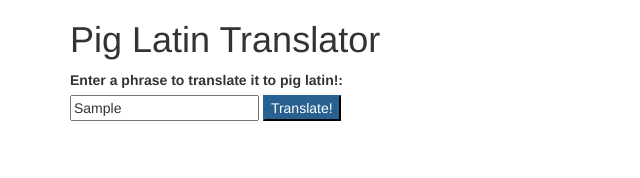
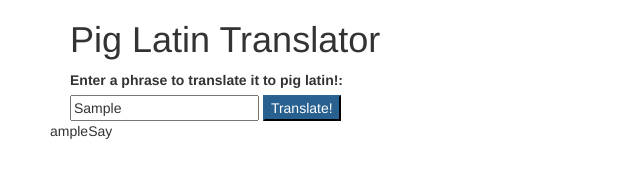
Before and after one commit to T8ter/PigLatin, a plain HTML site: page index.html in a window 1280 px wide. Both pictures are taken after typing "Sample" into the empty fields and a click on the button "Translate!". Shown: the full height of the page, 0-640 px from the left. Drawn offline with Linux system fonts and the light colour scheme.

Commit message:
add ability to translate single words to pig latin

```diff
--- a/css/styles.css
+++ b/css/styles.css
@@ -0,0 +1,3 @@
+p {
+  margin-left: 50px;
+}
--- a/index.html
+++ b/index.html
@@ -16,8 +16,8 @@
         <button type="submit" class="btn-primary" name="button">Translate!</button>
       </form>
     </div>
-    <div id="result">
-
+    <div>
+      <p><span id="result"></span></p>
     </div>
   </body>
 </html>
--- a/js/scripts.js
+++ b/js/scripts.js
@@ -1,11 +1,19 @@
 function translate(phrase)  {
-  var firstHalf = []
-  var secondHalf = []
-  var vowels = ["a","e","i","o","u"];
+  var firstHalf = "";
+  var secondHalf = "";
+  var vowels = ["a","e","i","o","u","A","E","I","O","U"];
   if (vowels.includes(phrase[0]))  {
-    alert(phrase + "way")
+    return (phrase + "way");
   } else {
-    for (var i = 0; i < phrase.length; i++) {
+      for (var i = 0; i < phrase.length;) {
+        if (!vowels.includes(phrase[i])) {
+          i++
+        } else {
+          firstHalf = phrase.slice(0, i);
+          secondHalf = phrase.slice(i, phrase.length);
+          return (secondHalf + firstHalf + "ay");
+
+        }
     }
   }
 }
@@ -15,5 +23,7 @@ $(document).ready(function(event) {
     event.preventDefault();
     var phraseInput = $("input#phrase").val();
     translate(phraseInput);
+
+    $("#result").text(translate(phraseInput));
   });
 });
```
